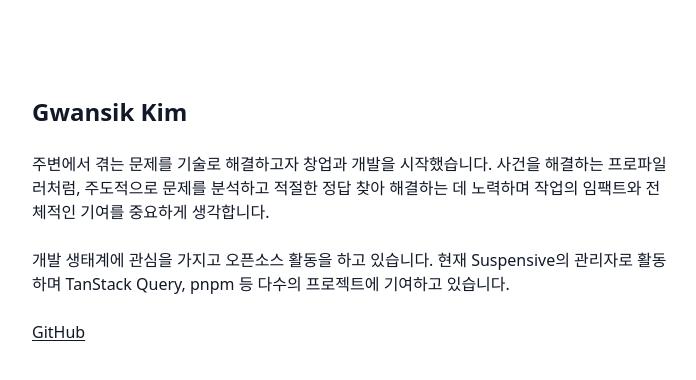
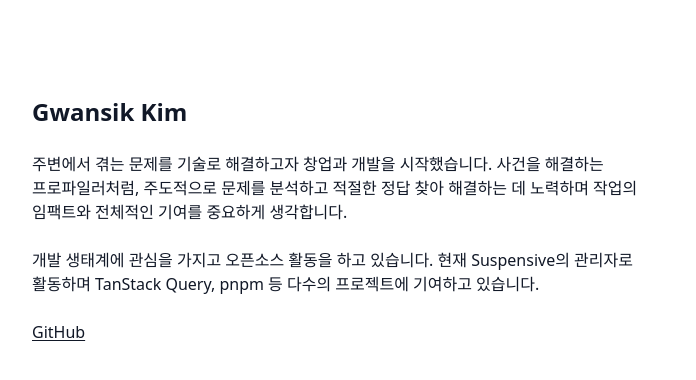
Before and after one commit to gwansikk/gwansik.dev, a Next.js app: page / in a window 1280 px wide. Shown: the top 380 px of the page, without its empty margins (288-984 px from the left). Built offline with nearby package versions, Linux system fonts and the light colour scheme.

Commit message:
fix: add break-keep class to main container

```diff
--- a/src/app/layout.tsx
+++ b/src/app/layout.tsx
@@ -15,7 +15,7 @@ export default function RootLayout({
   return (
     <html lang="en">
       <body className={`${pretendard.variable} antialiased p-4`}>
-        <main className="container text-gray-900">{children}</main>
+        <main className="container text-gray-900 break-keep">{children}</main>
       </body>
     </html>
   );
```
